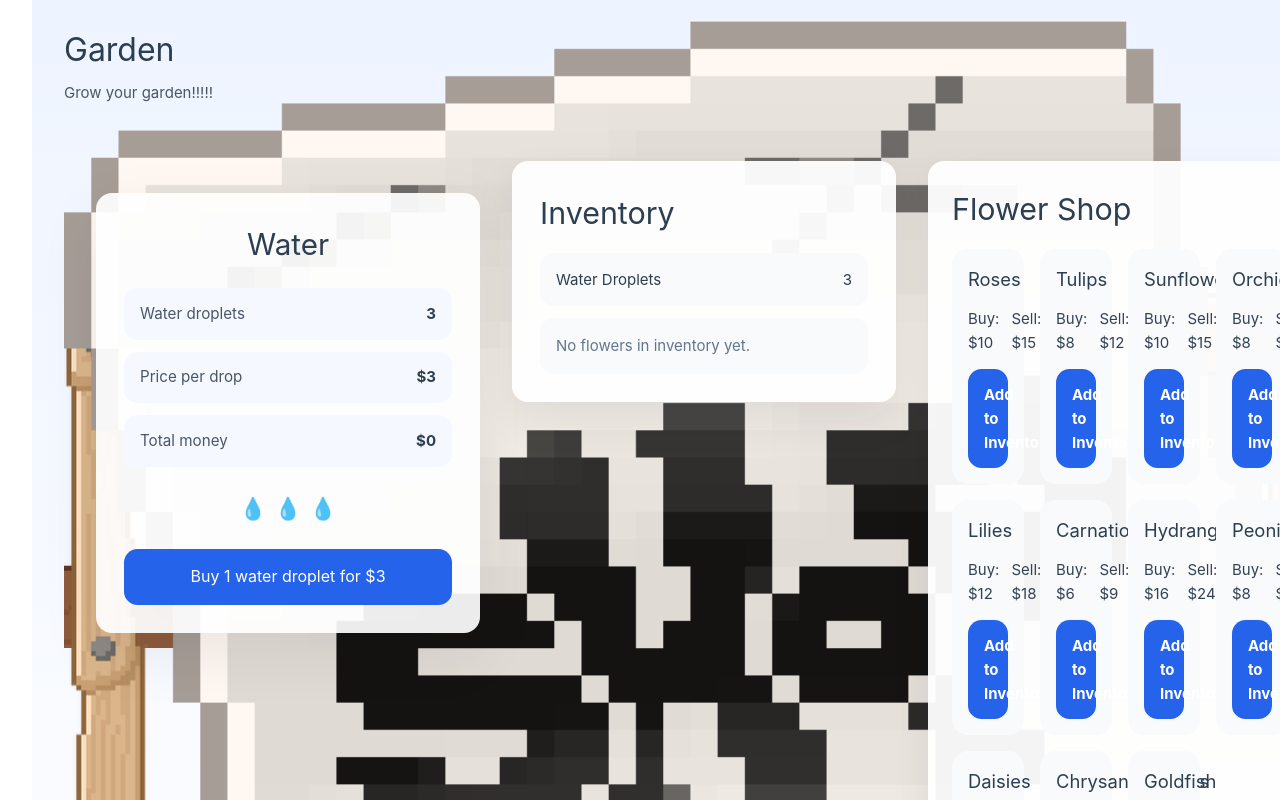
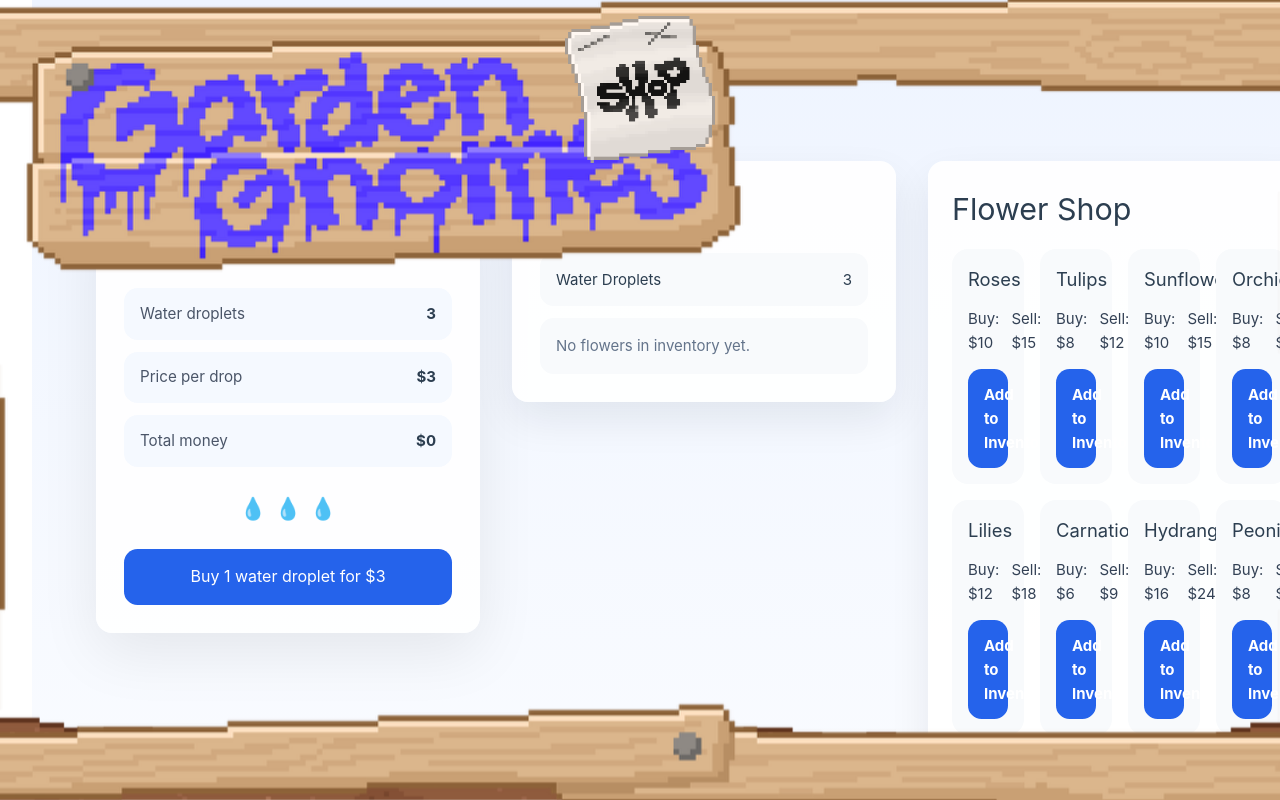
Before and after one commit to staten-island-tech/vue-supabase-project-we-the-garden-gnomes, a Vue app in the folder garden/: page / in a window 1280 px wide. Shown: the top 800 px of the page. Built offline with nearby package versions, Linux system fonts and the light colour scheme.

Commit message:
Update garden.vue

```diff
--- a/garden/src/views/garden.vue
+++ b/garden/src/views/garden.vue
@@ -1,10 +1,8 @@
 <template>
   <div class="page">
-    <div class="background-photos" aria-hidden="true">
-      <img src="/DirtBackground.png" alt="dirt background" class="bg dirt" />
-      <img src="/GardenFrame.png" alt="garden frame" class="bg frame" />
-      <img src="/ShopButton.png" alt="shop button" class="bg shop" />
-    </div>
+    <img src="/DirtBackground.png" alt="dirt background" class="bg-dirt" aria-hidden="true" />
+    <img src="/GardenFrame.png" alt="garden frame" class="bg-frame" aria-hidden="true" />
+    <img src="/ShopButton.png" alt="shop button" class="bg-shop" aria-hidden="true" />
 
     <div class="container">
       <Water />
@@ -46,6 +44,7 @@ import Flowers from '../components/flowers.vue'
   z-index: 0;
 }
 
+
 .background-photos .bg {
   position: absolute;
   left: 50%;
@@ -56,7 +55,7 @@ import Flowers from '../components/flowers.vue'
   max-width: 100%;
 }
 
-.background-photos .dirt {
+.bg-dirt {
   position: fixed;
   left: 0;
   right: 0;
@@ -66,15 +65,33 @@ import Flowers from '../components/flowers.vue'
   width: 100%;
   height: 30vh;
   object-fit: cover;
-  z-index: 1;
+  z-index: 8;
+  pointer-events: none;
 }
 
-.background-photos .frame {
-  z-index: 2;
+
+.bg-frame {
+  position: fixed;
+  inset: 0;
+  width: 100%;
+  height: 100%;
+  object-fit: cover;
+  z-index: 9;
+  transform: scale(1.03);
+  transform-origin: center center;
+  pointer-events: none;
 }
 
-.background-photos .shop {
-  z-index: 3;
+.bg-shop {
+  position: fixed;
+  top: 1rem;
+  left: 50%;
+  transform: translateX(-50%);
+  transform-origin: top center;
+  width: 150px;
+  max-width: 30vw;
+  z-index: 10;
+  pointer-events: none;
 }
 
 .container {
@@ -86,7 +103,7 @@ import Flowers from '../components/flowers.vue'
   align-items: flex-start;
   justify-content: space-between;
   position: relative;
-  z-index: 5;
+  z-index: 4;
 }
 
 .container > * {
```
